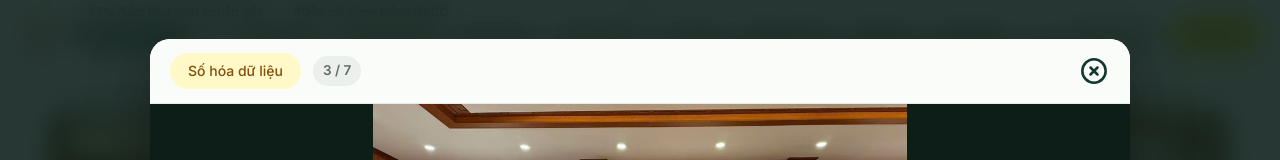
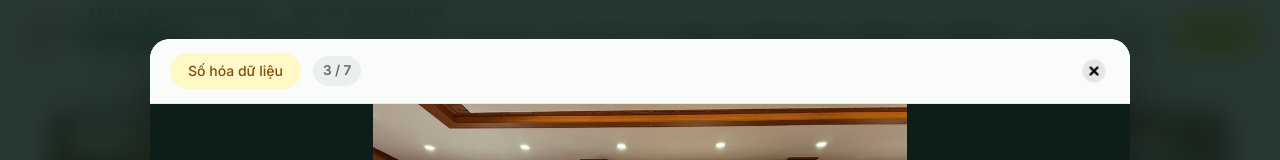
Before and after one commit to TehFine/PUC, a Next.js app in the folder frontend/: page / in a window 1280 px wide. Both pictures are taken after a click on the element 238 px from the left and 8358 px from the top of the page. Shown: the part 7958-8118 px from the top of the page. Built offline with nearby package versions, Linux system fonts and the light colour scheme; no server answers.

Commit message:
style(ui): dong bo icon dong popup bang close.png tren toan he thong

```diff
--- a/frontend/src/components/portal/PortalSearch.tsx
+++ b/frontend/src/components/portal/PortalSearch.tsx
@@ -1,6 +1,7 @@
 "use client";
 
 import { useEffect, useMemo, useRef, useState } from "react";
+import { CloseCircleIcon } from "@/components/ui/CloseCircleIcon";
 import { DetailArrowIcon } from "@/components/ui/DetailArrowIcon";
 import { translateViToZh, usePortalLang } from "./i18n";
 import type { PortalTabId } from "./PortalApp";
@@ -332,6 +333,20 @@ function SearchPanel({ onPick }: { onPick: (target: PortalSearchTarget) => void
           }}
           aria-label={t("Tìm chức năng")}
         />
+        {hasQuery && (
+          <button
+            type="button"
+            className="pt-search-clear-btn"
+            onClick={(e) => {
+              e.preventDefault();
+              setQuery("");
+              inputRef.current?.focus();
+            }}
+            aria-label={t("Xóa từ khóa tìm kiếm")}
+          >
+            <CloseCircleIcon size={20} />
+          </button>
+        )}
       </label>
 
       {hasQuery && results.length === 0 && (
--- a/frontend/src/components/ui/CloseCircleIcon.tsx
+++ b/frontend/src/components/ui/CloseCircleIcon.tsx
@@ -1,33 +1,36 @@
 import React from 'react';
 
-export interface CloseCircleIconProps extends React.SVGProps<SVGSVGElement> {
+export interface CloseCircleIconProps extends Omit<React.ImgHTMLAttributes<HTMLImageElement>, 'width' | 'height'> {
   size?: number | string;
   strokeWidth?: number | string;
 }
 
 export function CloseCircleIcon({
   size = 28,
-  strokeWidth = 2.2,
+  strokeWidth: _strokeWidth,
   className,
+  style,
   ...props
 }: CloseCircleIconProps) {
   return (
-    <svg
+    <img
+      src="/close.png"
+      alt=""
       width={size}
       height={size}
-      viewBox="0 0 24 24"
-      fill="none"
-      stroke="currentColor"
-      strokeWidth={strokeWidth}
-      strokeLinecap="round"
-      strokeLinejoin="round"
+      decoding="async"
       className={className}
+      style={{
+        width: size,
+        height: size,
+        objectFit: 'contain',
+        display: 'block',
+        flexShrink: 0,
+        ...style,
+      }}
       aria-hidden="true"
       {...props}
-    >
-      <circle cx="12" cy="12" r="10" />
-      <path d="M9 9l6 6M15 9l-6 6" />
-    </svg>
+    />
   );
 }
 export default CloseCircleIcon;
```
Also changed, not shown: frontend/public/close.png (added).
